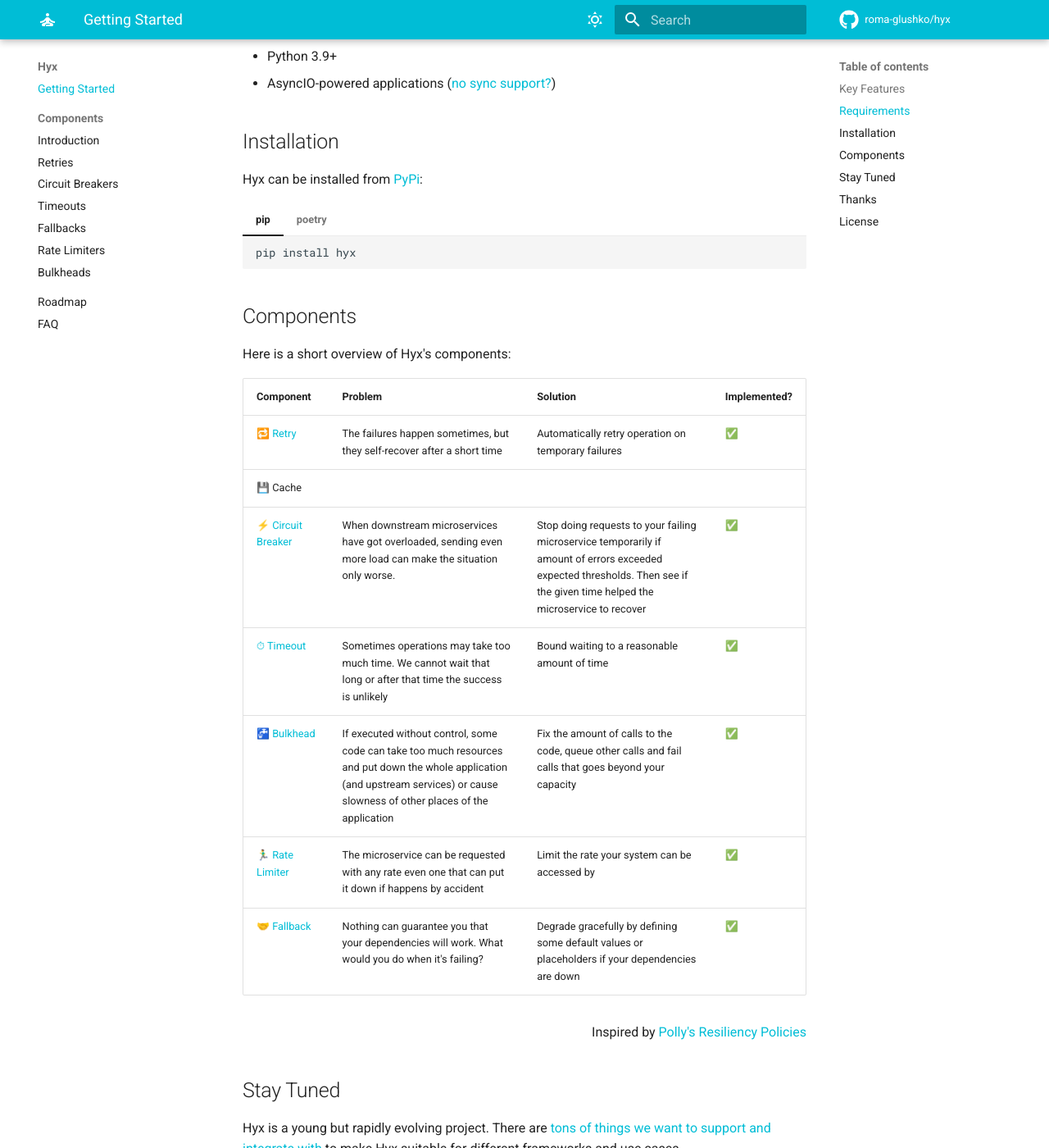
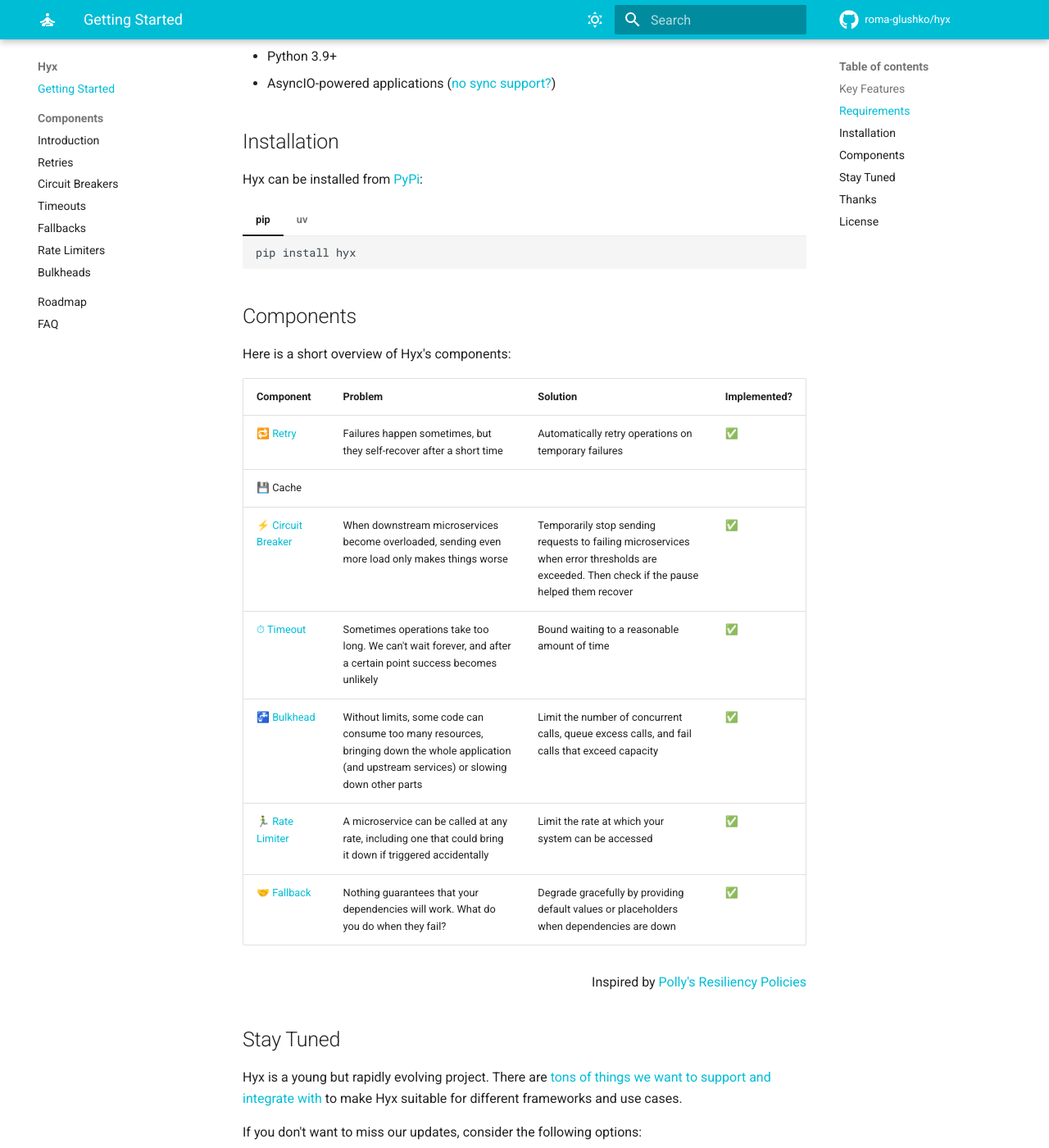
Before and after one commit to roma-glushko/hyx, an MkDocs documentation site: the page built from docs/index.md, in a window 1280 px wide and 1400 px high, scrolled down 1173 px. Shown: the whole window at 82% size. Built offline with MkDocs 1.6.1 and Material for MkDocs 9.7.7, drawn with Linux system fonts in a browser that asks for light colours; emoji names are drawn with the system emoji font; comment, search, counter and statistics services are not loaded.

Commit message:
#104: Improved content

````diff
--- a/docs/index.md
+++ b/docs/index.md
@@ -73,10 +73,10 @@
     pip install hyx
     ```
 
-=== "poetry"
+=== "uv"
 
-    ``` sh
-    poetry add hyx
+    ```sh
+    uv add hyx
     ```
 
 ## Components
@@ -85,13 +85,13 @@
 
 | Component                                              | Problem                                                                                                                                                                            | Solution                                                                                                                                                                      | Implemented? |
 |--------------------------------------------------------|------------------------------------------------------------------------------------------------------------------------------------------------------------------------------------|-------------------------------------------------------------------------------------------------------------------------------------------------------------------------------|--------------|
-| [🔁 Retry](./components/retry.md)                      | The failures happen sometimes, but they self-recover after a short time                                                                                                            | Automatically retry operation on temporary failures                                                                                                                           | ✅            |
+| [🔁 Retry](./components/retry.md)                      | Failures happen sometimes, but they self-recover after a short time                                                                                                                | Automatically retry operations on temporary failures                                                                                                                          | ✅            |
 | 💾 Cache                                               |                                                                                                                                                                                    |                                                                                                                                                                               |              |
-| [⚡️ Circuit Breaker](./components/circuit_breakers.md) | When downstream microservices have got overloaded, sending even more load can make the situation only worse.                                                                       | Stop doing requests to your failing microservice temporarily if amount of errors exceeded expected thresholds. Then see if the given time helped the microservice to recover  | ✅            |
-| [⏱ Timeout](./components/timeout.md)                   | Sometimes operations may take too much time. We cannot wait that long or after that time the success is unlikely                                                                   | Bound waiting to a reasonable amount of time                                                                                                                                  | ✅            |
-| [🚰 Bulkhead](./components/bulkhead.md)                | If executed without control, some code can take too much resources and put down the whole application (and upstream services) or cause slowness of other places of the application | Fix the amount of calls to the code, queue other calls and fail calls that goes beyond your capacity                                                                          | ✅            |
-| [🏃‍♂️ Rate Limiter](./components/rate_limiter.md)     | The microservice can be requested with any rate even one that can put it down if happens by accident                                                                               | Limit the rate your system can be accessed by                                                                                                                                 | ✅            |
-| [🤝 Fallback](./components/fallback.md)                | Nothing can guarantee you that your dependencies will work. What would you do when it's failing?                                                                                   | Degrade gracefully by defining some default values or placeholders if your dependencies are down                                                                              | ✅            |
+| [⚡️ Circuit Breaker](./components/circuit_breakers.md) | When downstream microservices become overloaded, sending even more load only makes things worse                                                                                    | Temporarily stop sending requests to failing microservices when error thresholds are exceeded. Then check if the pause helped them recover                                    | ✅            |
+| [⏱ Timeout](./components/timeout.md)                   | Sometimes operations take too long. We can't wait forever, and after a certain point success becomes unlikely                                                                      | Bound waiting to a reasonable amount of time                                                                                                                                  | ✅            |
+| [🚰 Bulkhead](./components/bulkhead.md)                | Without limits, some code can consume too many resources, bringing down the whole application (and upstream services) or slowing down other parts                                  | Limit the number of concurrent calls, queue excess calls, and fail calls that exceed capacity                                                                                 | ✅            |
+| [🏃‍♂️ Rate Limiter](./components/rate_limiter.md)     | A microservice can be called at any rate, including one that could bring it down if triggered accidentally                                                                         | Limit the rate at which your system can be accessed                                                                                                                           | ✅            |
+| [🤝 Fallback](./components/fallback.md)                | Nothing guarantees that your dependencies will work. What do you do when they fail?                                                                                                | Degrade gracefully by providing default values or placeholders when dependencies are down                                                                                     | ✅            |
 
 <p align="right">
     Inspired by <a href="https://github.com/App-vNext/Polly#resilience-policies" target="_blank">Polly's Resiliency Policies</a>
````
Also changed, not shown: README.md (+9 -9 lines), hyx/bulkhead/README.md (+6 -6 lines), hyx/retry/README.md (+2 -3 lines), hyx/timeout/README.md (+4 -4 lines).
